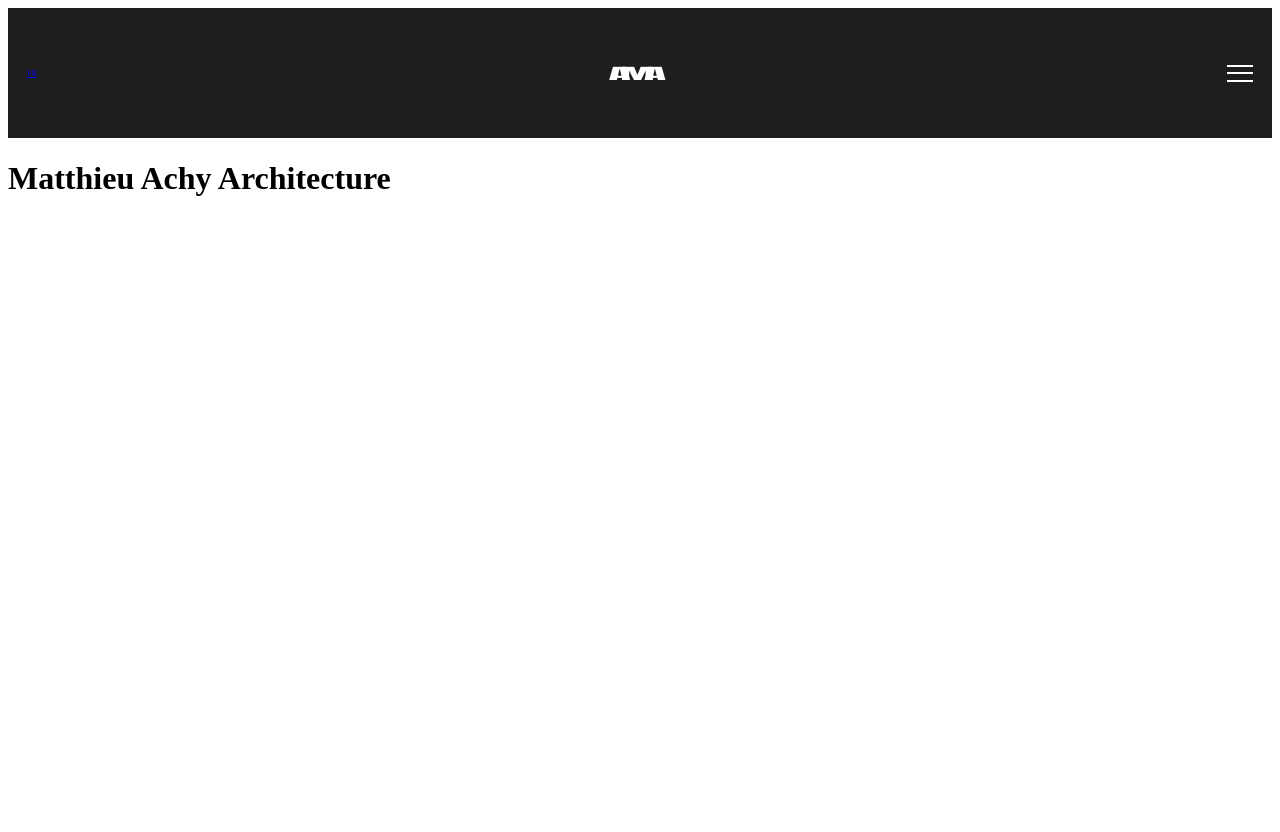
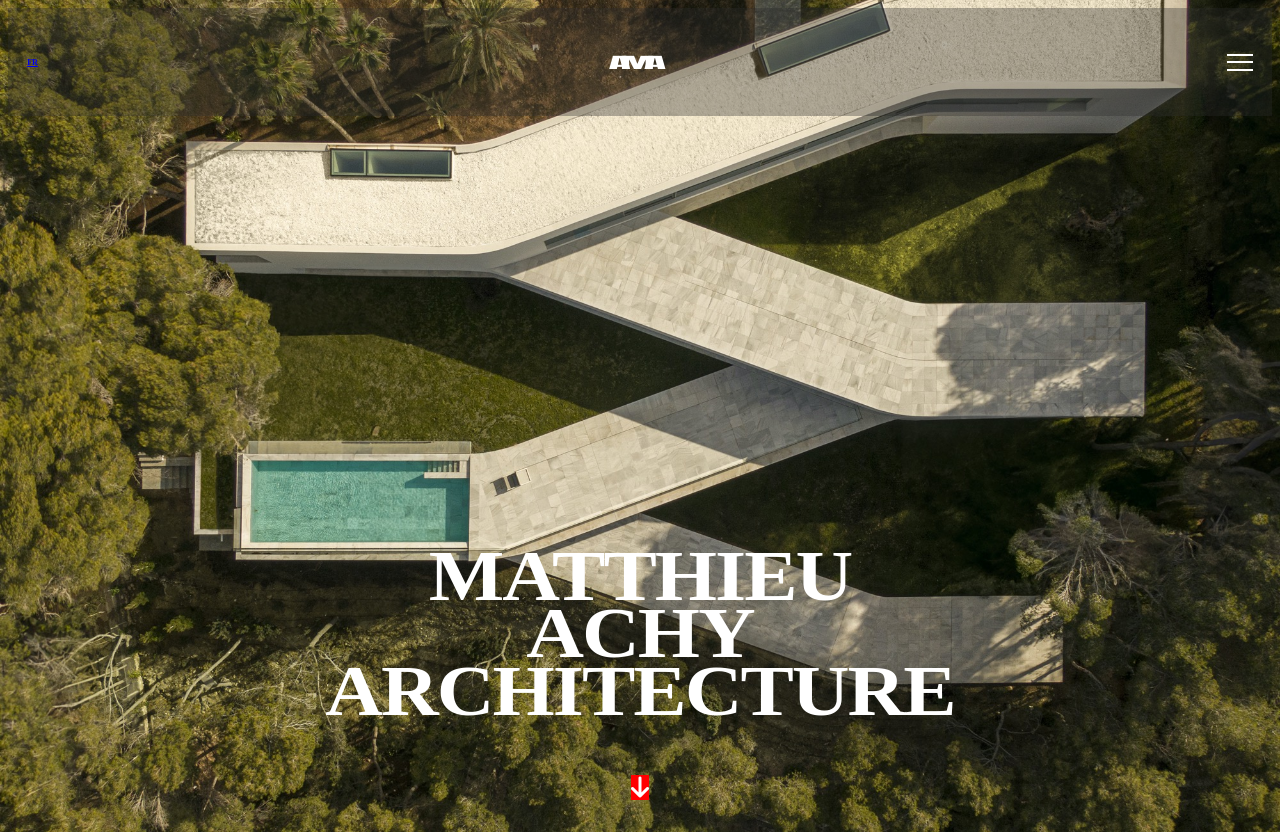
Before and after one commit to manda9988/ams-archi, a SvelteKit app: page / in a window 1280 px wide. Before the commit the page ends 800 px from the top, so only its background shows below. Built offline with nearby package versions, Linux system fonts and the light colour scheme.

Commit message:
Initial commit

```diff
--- a/src/app.html
+++ b/src/app.html
@@ -1,3 +1,4 @@
+<!-- app.html -->
 <!doctype html>
 <html lang="en">
 	<head>
--- a/src/routes/+layout.svelte
+++ b/src/routes/+layout.svelte
@@ -1,5 +1,6 @@
 <!-- layout.svelte -->
 <script>
+	import '@fortawesome/fontawesome-free/css/all.min.css';
 	import Nav from '../components/Nav.svelte';
 	import Footer from '../components/Footer.svelte';
 </script>
--- a/src/routes/+page.svelte
+++ b/src/routes/+page.svelte
@@ -1,6 +1,11 @@
 <!-- HOME -->
 
-<h1>Matthieu Achy Architecture</h1>
+<div class="home-background">
+	<h1>Matthieu Achy Architecture</h1>
+	<a href="#section-below" class="arrow-down">
+		<i class="fa-solid fa-arrow-down"></i>
+	</a>
+</div>
 
 <style>
 	@import '../styles/home.scss';
--- a/src/styles/global.scss
+++ b/src/styles/global.scss
@@ -2,63 +2,51 @@
 *,
 *::before,
 *::after {
-	box-sizing: border-box; // Contenu, padding et border inclus dans la largeur/hauteur de l'élément
-	margin: 0;
-	padding: 0;
-}
-
-html {
-	font-size: 100%; // Définit une taille de police de base pour le rem
+	box-sizing: border-box;
 }
 
 body {
+	margin: 0;
 	font-family: 'Inter', sans-serif;
-	line-height: 1.6; // Espacement de ligne par défaut pour une meilleure lisibilité
-	width: 100%;
-	overflow-x: hidden; // Prévient le défilement horizontal si du contenu dépasse
+	line-height: 1.6;
+	overflow-x: hidden;
 }
 
-// Éléments de liste
 ul,
 ol {
-	list-style: none; // Supprime les puces par défaut des listes
+	list-style: none;
 }
 
-// Liens
 a {
-	text-decoration: none; // Supprime le soulignement des liens
-	color: inherit; // Les liens utilisent la couleur de texte de l'élément parent
+	text-decoration: none;
+	color: inherit;
 }
 
-// Images et vidéos
 img,
 video {
-	max-width: 100%; // S'assure que les médias ne débordent pas de leur conteneur
-	height: auto; // Garde le ratio original de l'image/vidéo
+	max-width: 100%;
+	height: auto;
 }
 
-// Formulaires
 input,
 button,
 textarea,
 select {
-	font: inherit; // Les éléments de formulaire utilisent la police de l'élément parent
+	font: inherit;
 }
 
-// Boutons et liens de type bouton
 button,
-a[role='button'] {
-	cursor: pointer; // Montre une main au survol pour indiquer qu'il s'agit d'un élément cliquable
+[role='button'],
+a {
+	cursor: pointer;
 }
 
-// Supprime les bordures des boutons et champs lorsqu'ils sont cliqués/touchés
+// Focus outlines for accessibility
 :focus {
-	outline: none;
+	outline: 2px solid blue; // or choose a color that suits your design
 }
 
-// Accessibilité pour le focus visible uniquement au clavier
+// Only show outlines for keyboard navigation (if :focus-visible is supported)
 :focus:not(:focus-visible) {
 	outline: none;
 }
-
-// Assurez-vous d'inclure des styles pour :focus-visible pour l'accessibilité
--- a/src/styles/home.scss
+++ b/src/styles/home.scss
@@ -0,0 +1,43 @@
+// src/styles/home.scss
+.home-background {
+	display: flex;
+	flex-direction: column;
+	justify-content: flex-end;
+	align-items: center;
+	position: absolute;
+	top: 0;
+	left: 0;
+	right: 0;
+	bottom: 0;
+	z-index: -1;
+	background-image: url('/images/img1.jpeg');
+	background-size: cover;
+	background-position: center;
+	height: 100vh;
+	padding-bottom: 4vh;
+}
+
+h1 {
+	margin: 0;
+	color: white;
+	text-transform: uppercase;
+	font-size: 80px;
+	line-height: 64px;
+	letter-spacing: -2px;
+	width: 660px;
+	font-weight: 700;
+	text-align: center;
+	transform: scaleY(0.9);
+	margin-bottom: 46px;
+	// background: lightgreen;
+}
+
+.arrow-down {
+	cursor: pointer;
+	background: rgb(255, 0, 0);
+}
+
+.fa-arrow-down {
+	font-size: 24px; // Taille de l'icône
+	color: white; // Couleur de l'icône
+}
--- a/src/styles/nav.scss
+++ b/src/styles/nav.scss
@@ -3,15 +3,15 @@
 	justify-content: space-between;
 	align-items: center;
 	padding: 1.2rem;
-	height: 92px;
-	background: rgb(30, 30, 30);
+	height: 70px;
+	background: rgba(43, 43, 43, 0.35);
 }
 
 .nav-links {
 	color: #ffffff;
 	text-decoration: none;
 	font-size: 8px;
-	font-weight: 500;
+	font-weight: 700;
 }
 .nav-links a {
 	transition: all 0.5s ease-in-out; // transition fluide pour le changement de couleur
```
Also changed, not shown: package.json (+9 -1 lines), 1 other file (tests, documents, lock files or other folders).
